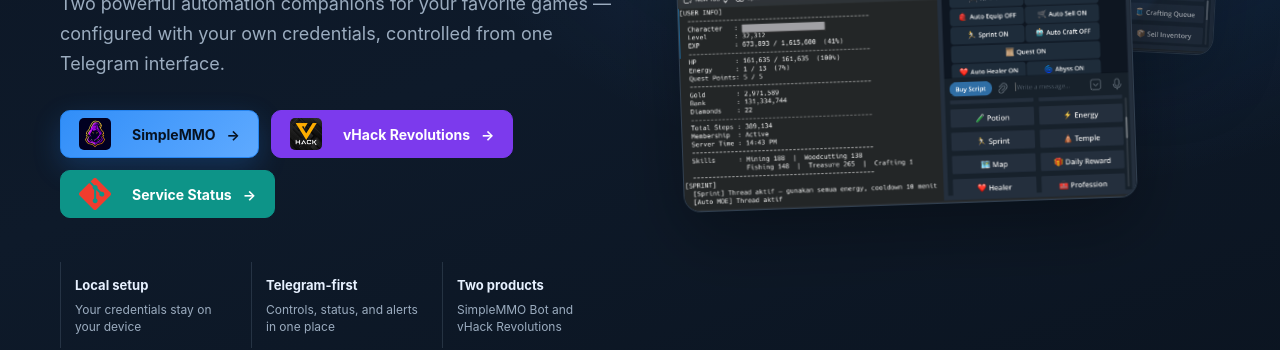
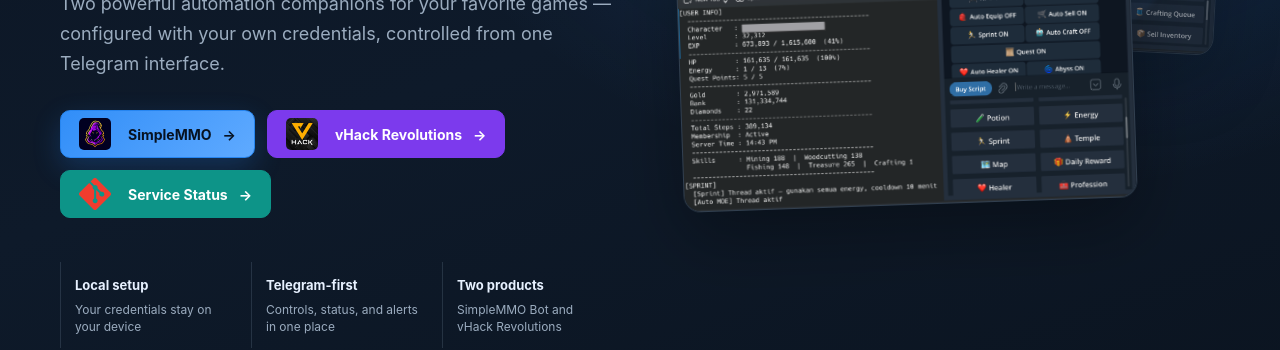
Before and after one commit to SMMURDA/simplemmo-bot, a Jekyll site: the page built from index.html, in a window 1280 px wide. Shown: the part 529-879 px from the top of the page. Built offline with Jekyll 4.4.1, drawn with Linux system fonts in a browser that asks for light colours.

Commit message:
fix: reduce logo-text gap from 10px to 6px

```diff
--- a/index.html
+++ b/index.html
@@ -12,10 +12,10 @@
         <h1>Automate smarter. <em>Control everything</em> from Telegram.</h1>
         <p class="lv-lede">Two powerful automation companions for your favorite games — configured with your own credentials, controlled from one Telegram interface.</p>
         <div class="lv-actions">
-          <a class="lv-button lv-button--primary" href="/smmo/getting-started/"><img src="/assets/images/simplemmo-logo.png" alt="" width="32" height="32" style="border-radius:5px;margin-right:10px;object-fit:cover;image-rendering:-webkit-optimize-contrast">SimpleMMO <span aria-hidden="true">→</span></a>
-          <a class="lv-button" href="/vhack/getting-started/" style="background:#7c3aed;border-color:#7c3aed;color:#fff"><img src="/assets/images/vhack-logo.png" alt="" width="32" height="32" style="border-radius:5px;margin-right:10px;object-fit:cover;image-rendering:-webkit-optimize-contrast">vHack Revolutions <span aria-hidden="true">→</span></a>
+          <a class="lv-button lv-button--primary" href="/smmo/getting-started/"><img src="/assets/images/simplemmo-logo.png" alt="" width="32" height="32" style="border-radius:5px;margin-right:6px;object-fit:cover;image-rendering:-webkit-optimize-contrast">SimpleMMO <span aria-hidden="true">→</span></a>
+          <a class="lv-button" href="/vhack/getting-started/" style="background:#7c3aed;border-color:#7c3aed;color:#fff"><img src="/assets/images/vhack-logo.png" alt="" width="32" height="32" style="border-radius:5px;margin-right:6px;object-fit:cover;image-rendering:-webkit-optimize-contrast">vHack Revolutions <span aria-hidden="true">→</span></a>
         </div>
-        <div style="margin-top:12px"><a class="lv-button" href="https://status.topup.eu.org" style="background:#0d9488;border-color:#0d9488;color:#fff"><img src="/assets/images/git-logo.svg" alt="" width="32" height="32" style="margin-right:10px">Service Status <span aria-hidden="true">→</span></a></div>
+        <div style="margin-top:12px"><a class="lv-button" href="https://status.topup.eu.org" style="background:#0d9488;border-color:#0d9488;color:#fff"><img src="/assets/images/git-logo.svg" alt="" width="32" height="32" style="margin-right:6px">Service Status <span aria-hidden="true">→</span></a></div>
         <dl class="lv-proof" aria-label="Product highlights">
           <div><dt>Local setup</dt><dd>Your credentials stay on your device</dd></div>
           <div><dt>Telegram-first</dt><dd>Controls, status, and alerts in one place</dd></div>
```
